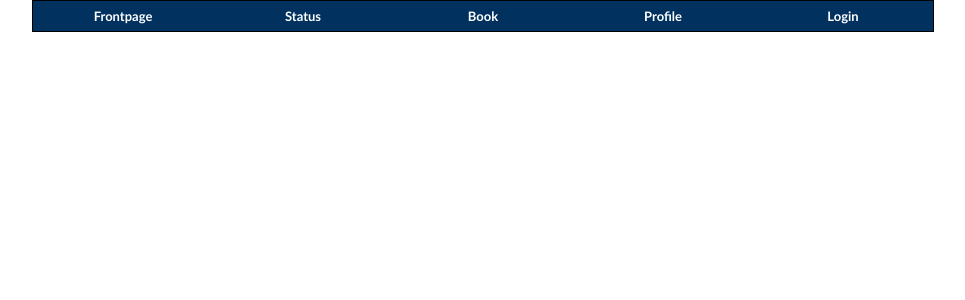
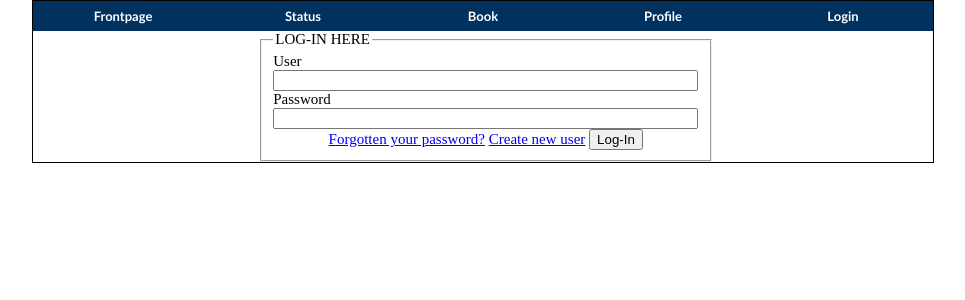
Before and after one commit to lgrave11/sw707e14-Product, a PHP site: page /user in a window 1280 px wide. Shown: the top 300 px of the page, without its empty margins (157-1122 px from the left). Run offline with PHP 8.4, Linux system fonts and the light colour scheme; data comes from the database, SQL or seed files in the repository; some libraries are stand-ins or nearby versions.

Commit message:
start på user controller

```diff
--- a/website/application/controller/home.php
+++ b/website/application/controller/home.php
@@ -26,5 +26,4 @@ class Home extends Controller
         require 'application/views/_templates/footer.php';
     }
 
-
 }
--- /dev/null
+++ b/website/application/controller/user.php
@@ -0,0 +1,18 @@
+<?php
+class User extends Controller
+{
+    /**
+     * PAGE: index
+     * This method handles what happens when you move to http://yourproject/home/index (which is the default page btw)
+     */
+    public function index()
+    {
+
+
+        // load views. within the views we can echo out $songs and $amount_of_songs easily
+        require 'application/views/_templates/header.php';
+        require 'application/views/user/index.php';
+        require 'application/views/_templates/footer.php';
+    }
+
+}
--- /dev/null
+++ b/website/application/views/user/index.php
@@ -0,0 +1,14 @@
+<div id="Sign-In">
+	<fieldset style="width:50%">
+		<legend>LOG-IN HERE</legend>
+		<form method="POST" action="#">
+			 User<br><input type="text" name="user" size="50%"><br>
+			 Password <br><input type="password" name="pass" size="50%"><br>
+			 <div id="Login-Fields" >
+				 <a href="#">Forgotten your password?</a>
+				 <a href="#">Create new user</a>
+				 <input id="button" type="submit" name="submit" value="Log-In">
+			</div>
+		 </form>
+	 </fieldset>
+ </div>
--- a/website/public/css/style.css
+++ b/website/public/css/style.css
@@ -22,6 +22,7 @@ body {
     background-color: #00407C;
 }
 
+
 #navbar td {
     height: 30px;
     width: 100px;
@@ -43,3 +44,14 @@ body {
     list-style-type: none
     padding: 10px;
 }
+
+#Sign-In
+{
+    width: 450px;
+    margin: 0 auto 0 auto;
+}
+
+#Login-Fields
+{
+    text-align: center;
+}
```
